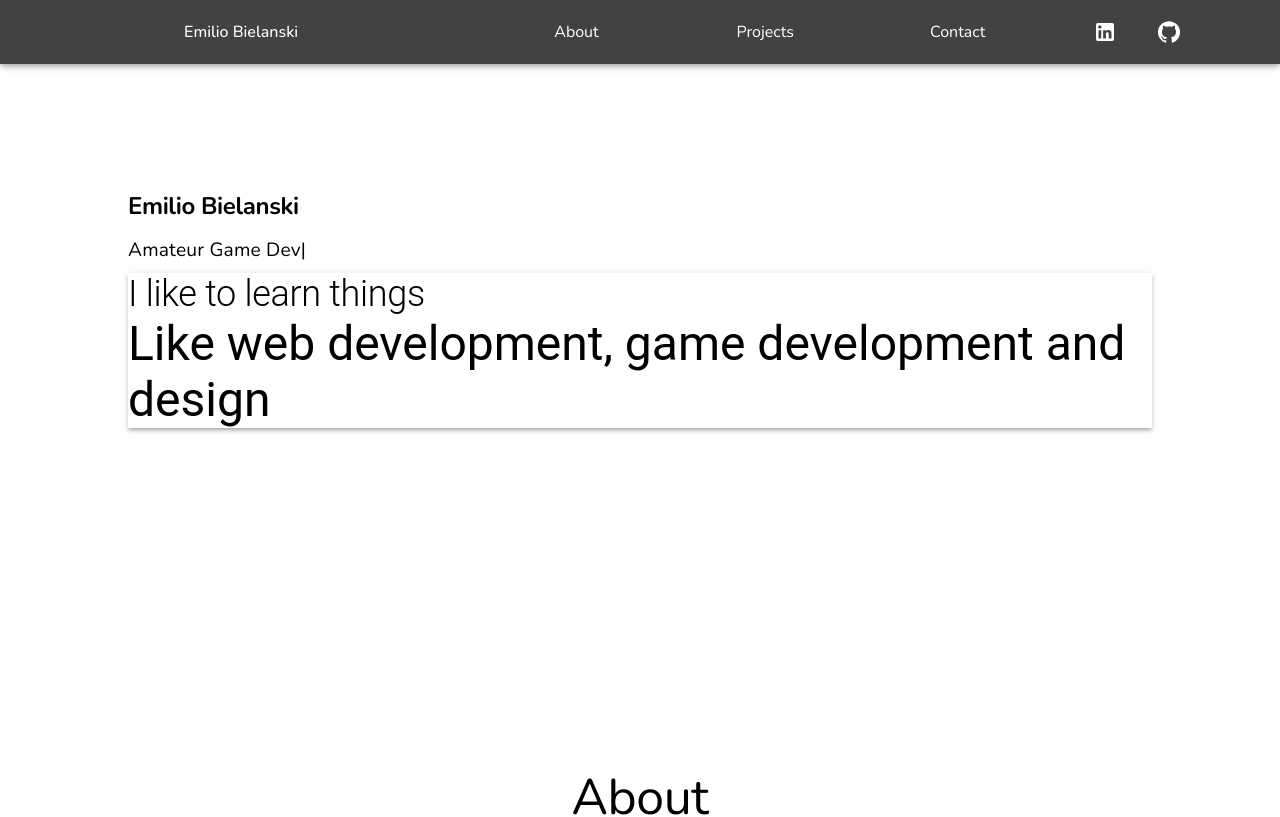
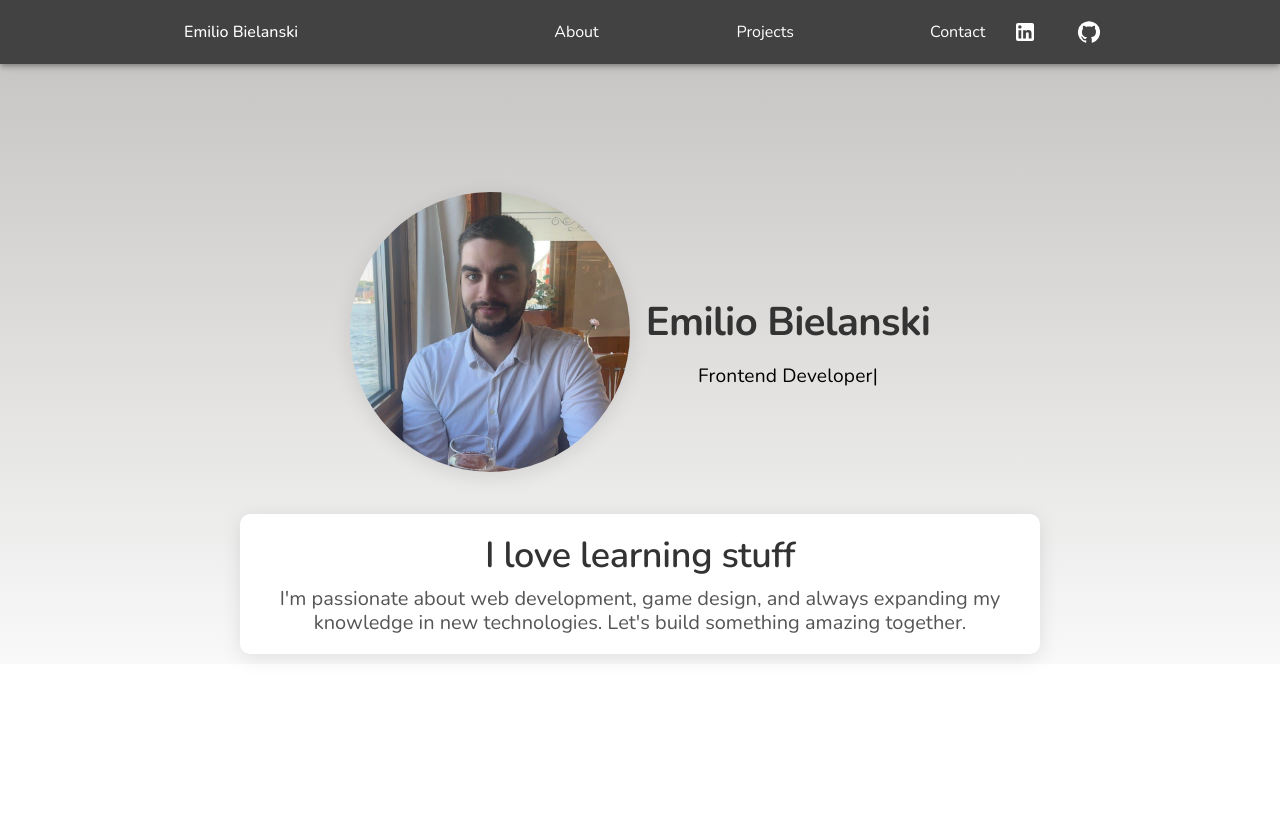
Before and after one commit to emiliobielanski/Portfolio2024, a React (Vite) app in the folder portfolio2024/: page / in a window 1280 px wide. Shown: the top 817 px of the page. Built offline with nearby package versions, Linux system fonts and the light colour scheme.

Commit message:
new landing

```diff
--- a/portfolio2024/src/App.css
+++ b/portfolio2024/src/App.css
@@ -1,16 +1,12 @@
 @font-face {
-  font-family: 'Nunito';
-  src: url('../public/fonts/Nunito-Regular.ttf');
+  font-family: "Nunito";
+  src: url("fonts/Nunito-Regular.ttf");
 }
 
-body,html{
+* {
   box-sizing: border-box;
   margin: 0;
   padding: 0;
   color: rgb(0, 0, 0);
-  font-family: 'Nunito', sans-serif; /* Use fallback in case the font doesn't load */
-
+  font-family: "Nunito"; /* Use fallback in case the font doesn't load */
 }
-.typical-wrapper::after {
-  content: none; /* Hides the blinking cursor */
-}
--- a/portfolio2024/src/components/About.jsx
+++ b/portfolio2024/src/components/About.jsx
@@ -1,6 +1,11 @@
-import { Box, Grid2, Typography } from "@mui/material";
+import { Box, Container, Grid2, Typography } from "@mui/material";
 import laptop from "../assets/picture/laptop.png";
+import { useState } from "react";
+import { IoIosArrowDown } from "react-icons/io";
+import { motion } from "framer-motion";
+
 export const About = () => {
+  const [isExpanded, setIsExpanded] = useState(false);
   return (
     <>
       <Box
@@ -73,6 +78,7 @@ export const About = () => {
                   textAlign: "center",
                   fontFamily: "nunito",
                   padding: "1rem",
+                  display: isExpanded ? "block" : "none",
                 }}
               >
                 I graduated a higher vocational education within Frontend
@@ -85,6 +91,25 @@ export const About = () => {
                 learning and challenging myself will be a daily occurence.
               </Typography>
             </Typography>
+            <Container
+              sx={{
+                borderTop: "1px solid #424242",
+                display: "flex",
+                justifyContent: "flex-end",
+                fontSize: "28px",
+              }}
+            >
+              <motion.div
+                animate={{ rotateX: isExpanded ? 180 : 0 }}
+                onClick={() => {
+                  if (isExpanded) {
+                    setIsExpanded(false);
+                  } else setIsExpanded(true);
+                }}
+              >
+                <IoIosArrowDown></IoIosArrowDown>
+              </motion.div>
+            </Container>
           </Grid2>
         </Grid2>
       </Box>
--- a/portfolio2024/src/components/Landing.jsx
+++ b/portfolio2024/src/components/Landing.jsx
@@ -1,24 +1,12 @@
 import { Box, Grid2, Typography } from "@mui/material";
-// import profileMe from "../assets/picture/profileMe.jpg";
+import profileMe from "../assets/picture/profileMe.jpg";
 import { motion } from "framer-motion"; // Import framer-motion
 import Typical from "react-typical"; // Import Typical for typing effect
-import "../App.css"
+import "../App.css";
+
 // Variants for image animation
-// const imageVariant = {
-//   hidden: { x: -200, opacity: 0 }, // Starts off-screen on the left
-//   visible: {
-//     x: 0,
-//     opacity: 1,
-//     transition: {
-//       type: "spring", // Adds spring-like motion
-//       stiffness: 60,
-//       damping: 20,
-//       duration: 5,
-//     },
-//   },
-// };
-const textVariant = {
-  hidden: { x: 200, opacity: 0 }, // Starts off-screen on the left
+const imageVariant = {
+  hidden: { x: -200, opacity: 0 }, // Starts off-screen on the left
   visible: {
     x: 0,
     opacity: 1,
@@ -26,21 +14,45 @@ const textVariant = {
       type: "spring", // Adds spring-like motion
       stiffness: 60,
       damping: 20,
-      duration: 5,
+      duration: 2, // Shortened duration for quicker load
+    },
+  },
+};
+
+const textVariant = {
+  hidden: { x: 200, opacity: 0 }, // Starts off-screen on the right
+  visible: {
+    x: 0,
+    opacity: 1,
+    transition: {
+      type: "spring",
+      stiffness: 60,
+      damping: 20,
+      duration: 2,
     },
   },
 };
 
 export const Landing = () => {
   return (
-    <Box  sx={{ marginTop: "64px", height: "60vh" }}>
+    <Box
+      sx={{
+        marginTop: { sm: "64px" },
+        paddingTop: "5%",
+        height: "75vh",
+        background: "linear-gradient(to bottom,#C8C6C4, #f9f9f9)",
+        paddingBottom: "50px",
+      }}
+    >
       <Grid2
         container
-        spacing={1}
-        sx={{ padding: "10%" }}
+        spacing={2}
+        sx={{ padding: "5%" }}
         alignItems="center"
+        justifyContent="center"
       >
-        {/* <Grid2 item xs={12} sm={4} marginRight={8}>
+        {/* Profile Picture Section */}
+        <Grid2 item xs={12} sm={4} textAlign="center">
           <motion.div
             variants={imageVariant}
             initial="hidden"
@@ -54,47 +66,100 @@ export const Landing = () => {
                 objectFit: "cover",
                 objectPosition: "top",
                 borderRadius: "50%",
-                boxShadow: "7",
+                boxShadow: "0 4px 20px rgba(0,0,0,0.1)",
+                marginBottom: "20px",
               }}
               src={profileMe}
-              alt="Profile picture of a handsome man"
+              alt="Profile picture of Emilio Bielanski"
             />
           </motion.div>
-        </Grid2> */}
+        </Grid2>
 
-        <Grid2 item xs={4} sm={4}>
-          <Box sx={{ display: "flex", flexDirection: "column" }}>
+        {/* Name and Typical Text Section */}
+        <Grid2 item xs={12} sm={6}>
+          <Box
+            sx={{
+              display: "flex",
+              flexDirection: "column",
+              alignItems: "center",
+              textAlign: "center",
+            }}
+          >
             <motion.div
               variants={textVariant}
               initial="hidden"
               animate="visible"
             >
               <Typography
-              variant="h1"
+                variant="h1"
                 sx={{
                   fontFamily: "Nunito",
                   fontWeight: "bold",
-                  fontSize: "1.5rem",
+                  fontSize: { xs: "2rem", sm: "2.5rem" }, // Responsive font size
                   paddingBottom: "1rem",
+                  color: "#333",
                 }}
               >
                 Emilio Bielanski
               </Typography>
             </motion.div>
-            <Typography sx={{ fontFamily: "Nunito", fontSize: "1.2rem" }}>
+            <Typography
+              sx={{ fontFamily: "Nunito", fontSize: "1.2rem", color: "#555" }}
+            >
               <Typical
-                steps={[1300, "Frontend Developer", 1000, "Amateur Game Dev", 1000, "D&D Enthusiast", 1000, "WoW Expert", 1000, "Frontend Developer"]} // Text and typing delay
-                loop={1} // Type once
-                wrapper="span" // Wrap in span
+                steps={[1300, "Frontend Developer"]}
+                loop={1}
+                wrapper="span"
               />
             </Typography>
           </Box>
         </Grid2>
-        <Grid2 item sm={8} >
-          <Box sx={{boxShadow: 3}}>
-            <Typography variant="h2" sx={{fontSize: "36px"}}>I like to learn things</Typography>
-            <Typography variant="h3">Like web development, game development and design</Typography>
-          </Box>
+
+        {/* Introductory Message Box */}
+        <Grid2 item xs={12} sm={12} md={8}>
+          <motion.div
+            initial={{ opacity: 0, y: 50 }}
+            animate={{ opacity: 1, y: 0 }}
+            transition={{ delay: 2.5, duration: 1.3 }}
+          >
+            <Box
+              sx={{
+                boxShadow: "0 4px 20px rgba(0,0,0,0.1)",
+                padding: "20px",
+                textAlign: "center",
+                backgroundColor: "white",
+                borderRadius: "10px",
+                maxWidth: "800px",
+                margin: "0 auto",
+              }}
+            >
+              <Typography
+                variant="h2"
+                sx={{
+                  fontSize: { xs: "28px", sm: "32px", md: "36px" }, // Responsive font size
+                  fontFamily: "Nunito",
+                  fontWeight: "600",
+                  color: "#333",
+                  marginBottom: "10px",
+                }}
+              >
+                I love learning stuff
+              </Typography>
+              <Typography
+                variant="h3"
+                sx={{
+                  fontFamily: "Nunito",
+                  fontSize: { xs: "18px", sm: "20px" }, // Responsive font size
+                  fontWeight: "400",
+                  color: "#555",
+                }}
+              >
+                I&apos;m passionate about web development, game design, and
+                always expanding my knowledge in new technologies. Let&apos;s
+                build something amazing together.
+              </Typography>
+            </Box>
+          </motion.div>
         </Grid2>
       </Grid2>
     </Box>
--- a/portfolio2024/src/components/Navbar.jsx
+++ b/portfolio2024/src/components/Navbar.jsx
@@ -33,7 +33,13 @@ const theme = createTheme({
 export const Navbar = () => {
   return (
     <ThemeProvider theme={theme}>
-      <AppBar sx={{ backgroundColor: "#424242", color: "white" }}>
+      <AppBar
+        sx={{
+          backgroundColor: "#424242",
+          color: "white",
+          display: { xs: "none", sm: "block" },
+        }}
+      >
         <Toolbar sx={{ color: "white" }}>
           <Typography
             fontFamily={"nunito"}
@@ -44,7 +50,16 @@ export const Navbar = () => {
           >
             Emilio Bielanski
           </Typography>
-          <Grid2 container spacing={15} marginRight={10}>
+          <Grid2
+            container
+            sx={{
+
+              display: "flex",
+              justifyContent: "space-between",
+              flexDirection: { sm: "row" },
+              gap: {sm: 15, xs: 0 },
+            }}
+          >
             <Box>
               <Button sx={{ textTransform: "none", fontSize: "1rem" }}>
                 <Link to="about" smooth={true} duration={500}>
```
